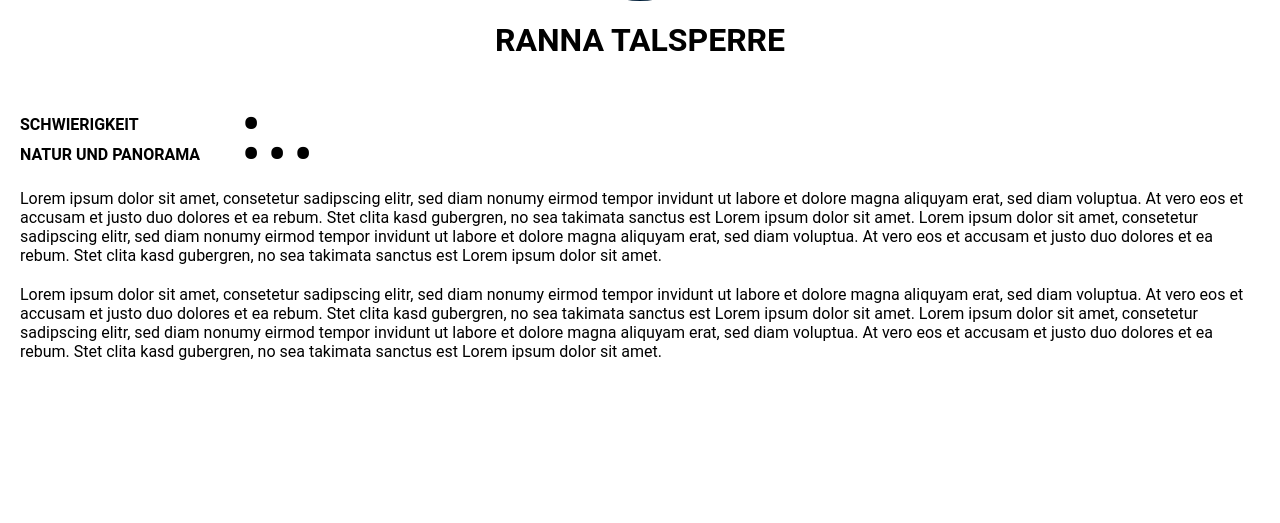
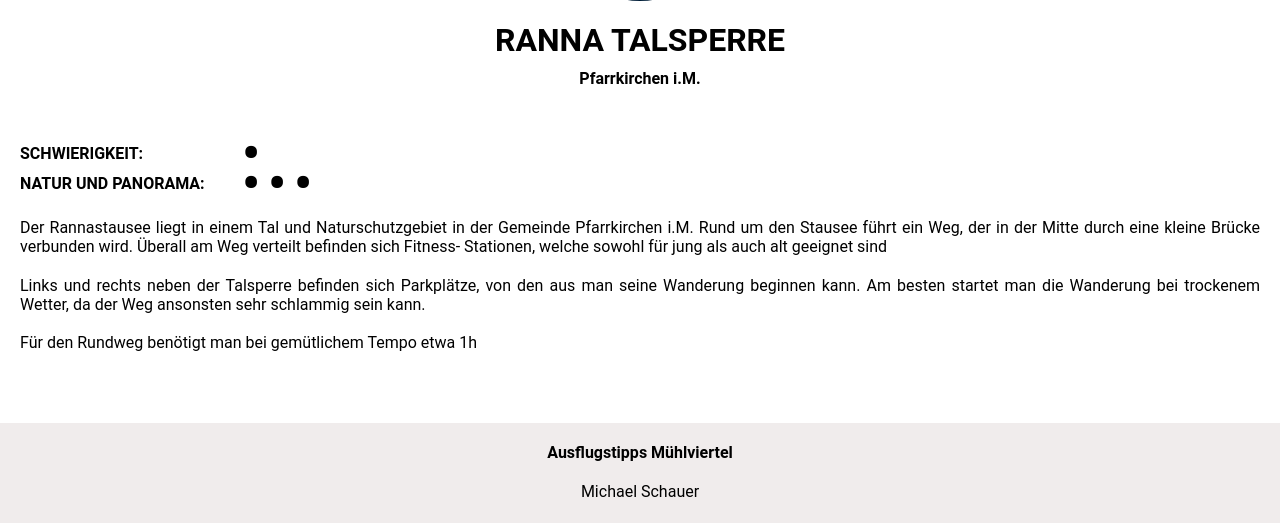
Before and after one commit to MichaelSchauer/michaelschauer.github.io, a PHP site: page / in a window 1280 px wide. Shown: the part 359-882 px from the top of the page. Run offline with PHP 8.4, Linux system fonts and the light colour scheme.

Commit message:
Add files via upload

```diff
--- a/index.html
+++ b/index.html
@@ -4,7 +4,7 @@
 <head>
     <meta charset="UTF-8">
     <meta name="viewport" content="width=device-width, initial-scale=1.0">
-    <title> MTest </title>
+    <title>Ausflugstipps</title>
 
     <link rel="stylesheet" href="style.css">
     <script src="main1.js"></script>
@@ -27,7 +27,8 @@
     </nav>-->
     <div class="wrapper">
         <div id="map">
-            <iframe src="https://www.google.com/maps/embed?pb=!1m10!1m8!1m3!1d5285.655073787987!2d13.7813641!3d48.5173707!3m2!1i1024!2i768!4f13.1!5e0!3m2!1sde!2sat!4v1620372324601!5m2!1sde!2sat" width="100%" height="280px" style="border:0;" allowfullscreen="" loading="lazy"></iframe>        </div>
+            <iframe src="https://www.google.com/maps/embed?pb=!1m10!1m8!1m3!1d5285.655073787987!2d13.7813641!3d48.5173707!3m2!1i1024!2i768!4f13.1!5e0!3m2!1sde!2sat!4v1620372324601!5m2!1sde!2sat" width="100%" height="280px" style="border:0;" allowfullscreen="" loading="lazy"></iframe>
+        </div>
         <div id="description">
             <div class="thumbcont">
                 <div id="thumbnail">
@@ -35,9 +36,10 @@
                 </div>
             </div>
             <h1>Ranna Talsperre</h1>
+            <h4>Pfarrkirchen i.M.</h4>
             <div class="inlinefont">
                 <div class="container1" style=display:inline;>
-                    <span class="dottxt">Schwierigkeit</span>
+                    <span class="dottxt">Schwierigkeit:</span>
                 </div>
                 <div class="container2" style=display:inline;>
                     <span class="dot" style="display:inline;">&#8226</span>
@@ -45,7 +47,7 @@
             </div>
             <div class="inlinefont">
                 <div class="container1" style=display:inline;>
-                    <span class="dottxt">Natur und Panorama</span>
+                    <span class="dottxt">Natur und Panorama:</span>
                 </div>
                 <div class="container2" style=display:inline;>
                     <span class="dot" style="display:inline;">&#8226</span>
@@ -53,9 +55,14 @@
                     <span class="dot" style="display:inline;">&#8226</span>
                 </div>
             </div>
-            <p>Lorem ipsum dolor sit amet, consetetur sadipscing elitr, sed diam nonumy eirmod tempor invidunt ut labore et dolore magna aliquyam erat, sed diam voluptua. At vero eos et accusam et justo duo dolores et ea rebum. Stet clita kasd gubergren, no sea takimata sanctus est Lorem ipsum dolor sit amet. Lorem ipsum dolor sit amet, consetetur sadipscing elitr, sed diam nonumy eirmod tempor invidunt ut labore et dolore magna aliquyam erat, sed diam voluptua. At vero eos et accusam et justo duo dolores et ea rebum. Stet clita kasd gubergren, no sea takimata sanctus est Lorem ipsum dolor sit amet.</p>
-            <p>Lorem ipsum dolor sit amet, consetetur sadipscing elitr, sed diam nonumy eirmod tempor invidunt ut labore et dolore magna aliquyam erat, sed diam voluptua. At vero eos et accusam et justo duo dolores et ea rebum. Stet clita kasd gubergren, no sea takimata sanctus est Lorem ipsum dolor sit amet. Lorem ipsum dolor sit amet, consetetur sadipscing elitr, sed diam nonumy eirmod tempor invidunt ut labore et dolore magna aliquyam erat, sed diam voluptua. At vero eos et accusam et justo duo dolores et ea rebum. Stet clita kasd gubergren, no sea takimata sanctus est Lorem ipsum dolor sit amet.</p>
+            <p>Der Rannastausee liegt in einem Tal und Naturschutzgebiet in der Gemeinde Pfarrkirchen i.M. Rund um den Stausee führt ein Weg, der in der Mitte durch eine kleine Brücke verbunden wird. Überall am Weg verteilt befinden sich Fitness- Stationen, welche sowohl für jung als auch alt geeignet sind</p>
+            <p>Links und rechts neben der Talsperre befinden sich Parkplätze, von den aus man seine Wanderung beginnen kann. Am besten startet man die Wanderung bei trockenem Wetter, da der Weg ansonsten sehr schlammig sein kann. <br /><br />Für den Rundweg benötigt man bei gemütlichem Tempo etwa 1h</p>
         </div>
+
+        <div class="footer">
+            <h4>Ausflugstipps Mühlviertel</h4>
+            <p>Michael Schauer</p>
         </div>
+    </div>
 </body>
 </html>
--- a/style.css
+++ b/style.css
@@ -139,11 +139,21 @@ a.anchor {
     margin-top: 100px;
     text-align: center;
     text-transform: uppercase;
+    margin-bottom:10px;
+}
+#description h4{
+    margin-top: 2px;
+    text-align: center;
     margin-bottom: 50px;
 }
 
 #description p {
     margin: 20px;
+    text-align:justify;
+}
+
+#description p:last-child{
+    margin-bottom:50px;
 }
 
 .inlinefont {
@@ -180,3 +190,15 @@ a.anchor {
     height: 30px;
     float: left;
 }
+
+.footer {
+    height: 100px;
+    width: 100%;
+    text-align: center;
+    background-color: #f0ecec
+}
+
+.footer h4{
+    padding-top: 20px;
+    margin-bottom: 20px;
+}
```
